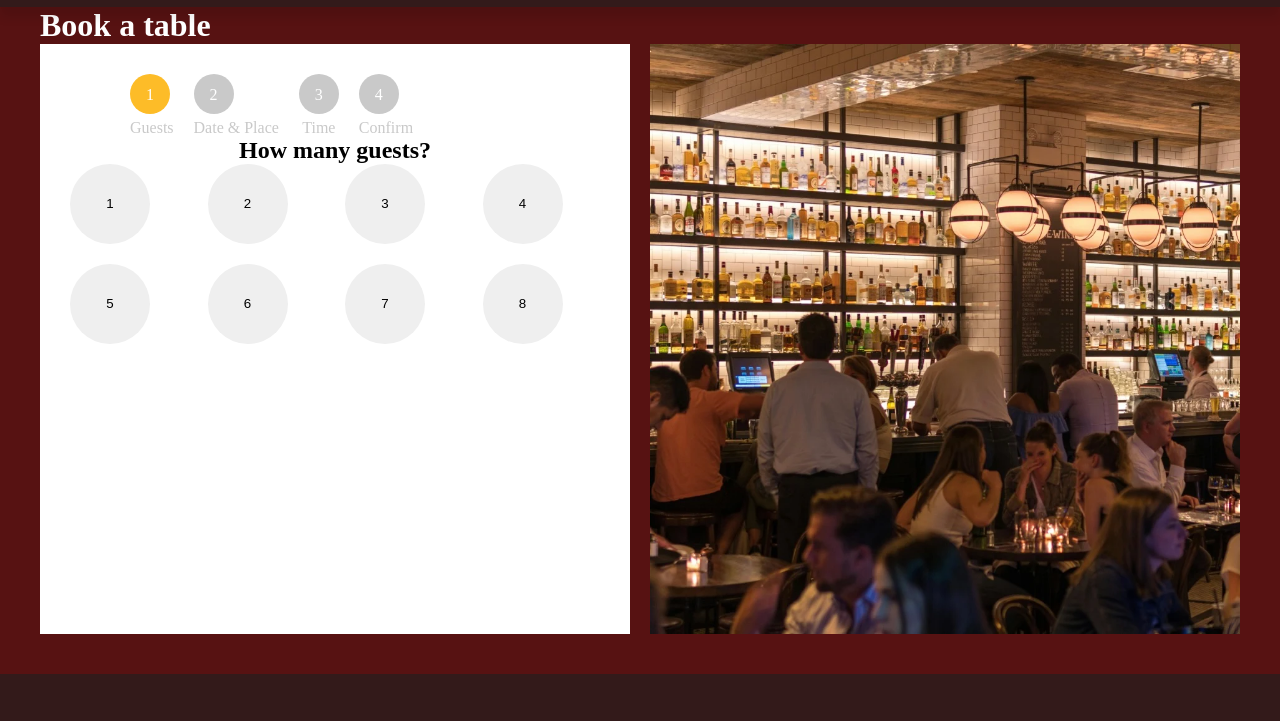
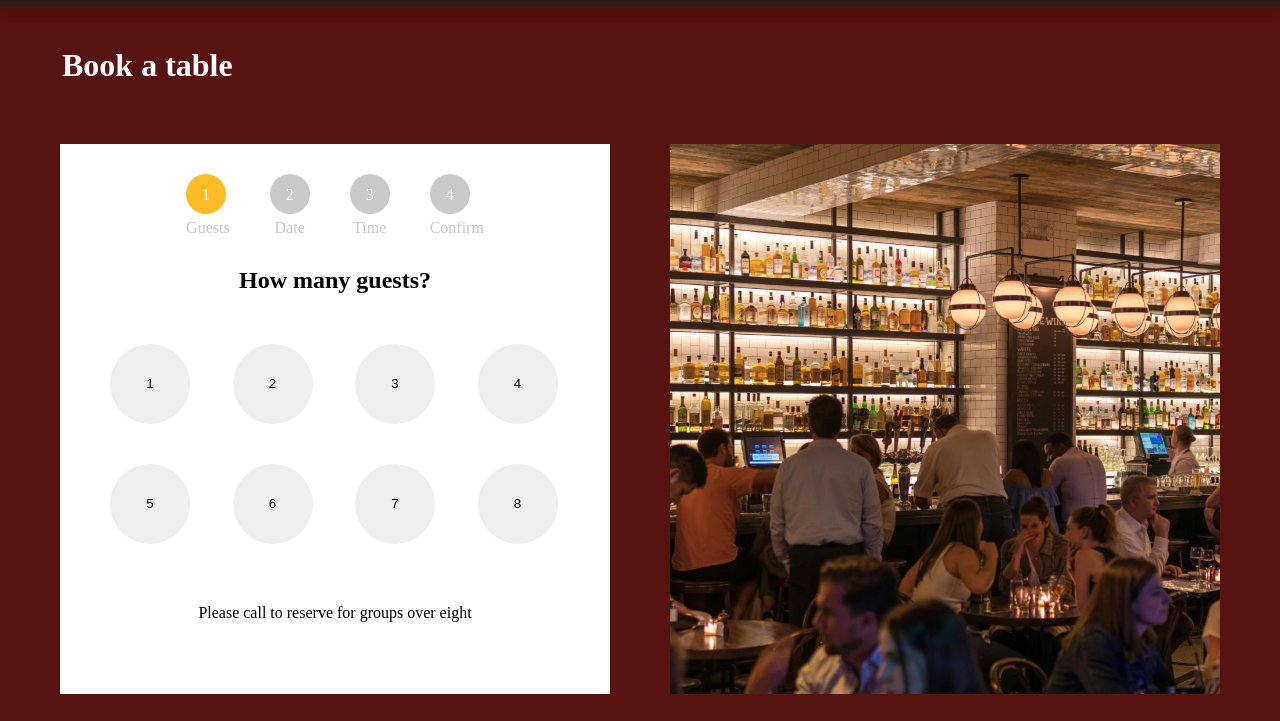
Before and after one commit to 2-semester-eksamen-chums/2-semester-eksamen-chums, a plain HTML site: page bord.html in a window 1280 px wide. Shown: the part 73-794 px from the top of the page. Drawn offline with Linux system fonts and the light colour scheme.

Commit message:
bookbord rettelser done

```diff
--- a/bord.css
+++ b/bord.css
@@ -16,18 +16,30 @@ main {
   margin: 0 auto;
 }
 /*************** Mobil *********************/
+.bord_h1 {
+  margin-block: 40px;
+  margin-left: 22px;
+}
 .hvid_baggrund_bord {
   background-color: white;
   color: black;
   text-align: center;
   padding: 30px;
+  margin: 20px;
+  max-width: 600px;
+}
+.hvid_baggrund_bord h2 {
+  margin-block: 30px;
+}
+.p_over8 {
+  margin-top: 40px;
 }
 .bord_step {
   display: grid;
   color: rgb(201, 201, 201);
   grid-template-columns: 1fr 1fr;
   gap: 20px;
-  padding-inline: 60px; /***Rykker steps længere væk fra kanten og tættere på hinanden***/
+  padding-inline: 60px; /**Rykker steps længere væk fra kanten og tættere på hinanden**/
 }
 .step_1 {
   background-color: #fdbc28;
@@ -37,6 +49,7 @@ main {
   color: white;
   padding: 12px;
   margin-bottom: 5px;
+  margin-left: 30px;
 }
 .step_234 {
   background-color: rgb(201, 201, 201);
@@ -46,17 +59,23 @@ main {
   color: white;
   padding: 12px;
   margin-bottom: 5px;
+  margin-left: 30px;
 }
 .bord_knapper {
   display: grid;
   grid-template-columns: 1fr 1fr;
   gap: 20px;
+  margin-left: 60px;
 }
 .knap_rund {
   width: 80px;
   height: 80px;
   border-radius: 50%; /* Gør dem runde */
   border: none;
+}
+.bookbord_img {
+  max-width: 450px;
+  margin: 20px;
 }
 /*************** Web *********************/
 @media (min-width: 768px) {
@@ -67,12 +86,30 @@ main {
   }
   .bord_step {
     display: flex; /**Så de ligger sig ved siden af hinanden**/
-    gap: 20px;
+    align-items: center; /* centrer lodret */
+    justify-content: center; /* centrer vandret */
+    gap: 40px;
   }
   .bord_knapper {
     display: grid;
     /* Definer 4 lige store kolonner */
     grid-template-columns: repeat(4, 1fr);
     /* Tillad Grid at styre rækkerne automatisk */
+    margin-left: 20px;
+  }
+  .knap_rund {
+    margin-top: 20px;
+  }
+  .bookbord_img {
+    max-width: 550px;
+  }
+  .step_1 {
+    margin-left: 0;
+  }
+  .step_234 {
+    margin-left: 0;
+  }
+  .p_over8 {
+    margin-top: 60px;
   }
 }
--- a/bord.html
+++ b/bord.html
@@ -28,7 +28,7 @@
         </nav>
     </header>
     <main>
-        <h1>Book a table</h1>
+        <h1 class="bord_h1">Book a table</h1>
         <div class="grid_1_1_bord">
             <div class="hvid_baggrund_bord">
                 <div class="bord_step">
@@ -38,7 +38,7 @@
                     </div>
                     <div>
                         <p class="step_234">2</p>
-                        <p>Date & Place</p>
+                        <p>Date</p>
                     </div>
                     <div>
                         <p class="step_234">3</p>
@@ -61,8 +61,9 @@
                     <button class="knap_rund">8</button>
 
                 </div>
+                <p class="p_over8">Please call to reserve for groups over eight</p>
             </div>
-            <div>
+            <div class="bookbord_img">
                 <img src="./img/galleri6.webp" alt="winebar">
             </div>
         </div>
```
